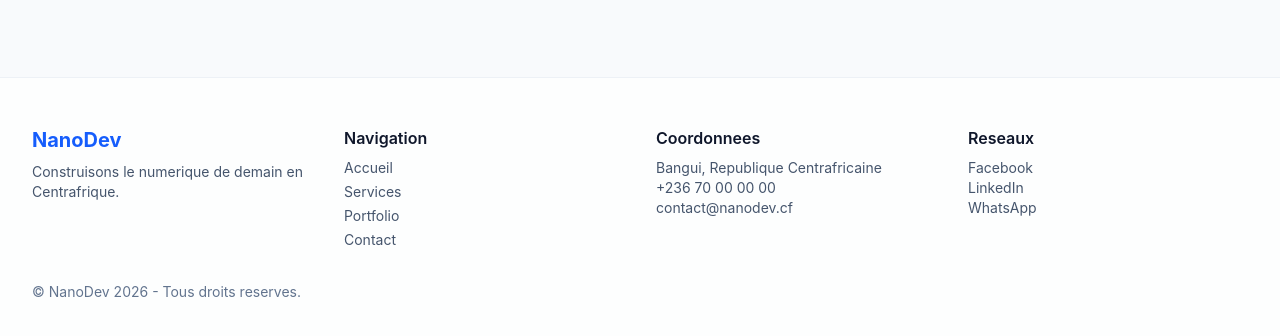
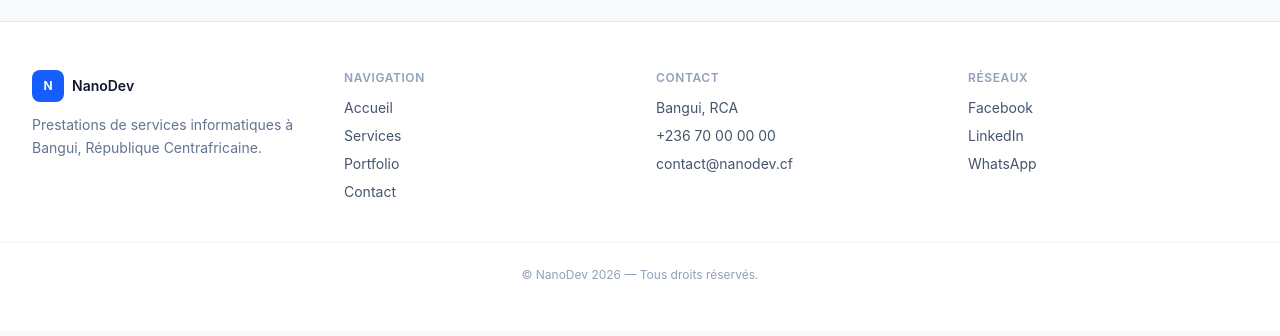
Before and after one commit to Nanobolide/NanoDev, a Vue app: page / in a window 1280 px wide. Shown: the part 5759-6095 px from the top of the page. Built offline with nearby package versions, Linux system fonts and the light colour scheme.

Commit message:
feat(footer): add site footer with navigation and contact
Co-authored-by: Cursor <cursoragent@cursor.com>

```diff
--- a/src/components/Footer.vue
+++ b/src/components/Footer.vue
@@ -1,28 +1,47 @@
 <template>
-  <footer class="mt-14 border-t border-slate-200/60 bg-white/70 py-12 dark:border-slate-800 dark:bg-slate-950/80">
-    <div class="container-shell grid gap-8 md:grid-cols-4">
+  <footer class="border-t border-slate-200 bg-white py-12">
+    <div class="container-shell grid gap-8 sm:grid-cols-2 md:grid-cols-4">
       <div>
-        <h3 class="text-xl font-bold text-blue-600 dark:text-blue-400">NanoDev</h3>
-        <p class="mt-2 text-sm text-slate-600 dark:text-slate-300">Construisons le numerique de demain en Centrafrique.</p>
+        <div class="mb-3 flex items-center gap-2">
+          <span class="flex h-8 w-8 items-center justify-center rounded-lg bg-blue-600 text-xs font-bold text-white">N</span>
+          <span class="text-sm font-semibold text-slate-900">NanoDev</span>
+        </div>
+        <p class="text-sm leading-relaxed text-slate-500">
+          Prestations de services informatiques à Bangui, République Centrafricaine.
+        </p>
       </div>
+
       <div>
-        <p class="mb-2 font-semibold">Navigation</p>
-        <ul class="space-y-1 text-sm text-slate-600 dark:text-slate-300">
-          <li><RouterLink to="/">Accueil</RouterLink></li>
-          <li><RouterLink to="/services">Services</RouterLink></li>
-          <li><RouterLink to="/portfolio">Portfolio</RouterLink></li>
-          <li><RouterLink to="/contact">Contact</RouterLink></li>
+        <p class="mb-3 text-xs font-semibold uppercase tracking-wider text-slate-400">Navigation</p>
+        <ul class="space-y-2 text-sm text-slate-600">
+          <li><RouterLink to="/" class="hover:text-slate-900">Accueil</RouterLink></li>
+          <li><RouterLink to="/services" class="hover:text-slate-900">Services</RouterLink></li>
+          <li><RouterLink to="/portfolio" class="hover:text-slate-900">Portfolio</RouterLink></li>
+          <li><RouterLink to="/contact" class="hover:text-slate-900">Contact</RouterLink></li>
         </ul>
       </div>
+
       <div>
-        <p class="mb-2 font-semibold">Coordonnees</p>
-        <p class="text-sm text-slate-600 dark:text-slate-300">Bangui, Republique Centrafricaine<br/>+236 70 00 00 00<br/>contact@nanodev.cf</p>
+        <p class="mb-3 text-xs font-semibold uppercase tracking-wider text-slate-400">Contact</p>
+        <ul class="space-y-2 text-sm text-slate-600">
+          <li>Bangui, RCA</li>
+          <li>+236 70 00 00 00</li>
+          <li>contact@nanodev.cf</li>
+        </ul>
       </div>
+
       <div>
-        <p class="mb-2 font-semibold">Reseaux</p>
-        <p class="text-sm text-slate-600 dark:text-slate-300">Facebook<br/>LinkedIn<br/>WhatsApp</p>
+        <p class="mb-3 text-xs font-semibold uppercase tracking-wider text-slate-400">Réseaux</p>
+        <ul class="space-y-2 text-sm text-slate-600">
+          <li><a href="#" class="hover:text-slate-900">Facebook</a></li>
+          <li><a href="#" class="hover:text-slate-900">LinkedIn</a></li>
+          <li><a href="#" class="hover:text-slate-900">WhatsApp</a></li>
+        </ul>
       </div>
     </div>
-    <p class="container-shell mt-8 text-sm text-slate-500">© NanoDev 2026 - Tous droits reserves.</p>
+
+    <p class="container-shell mt-10 border-t border-slate-100 pt-6 text-center text-xs text-slate-400">
+      © NanoDev 2026 — Tous droits réservés.
+    </p>
   </footer>
 </template>
```
